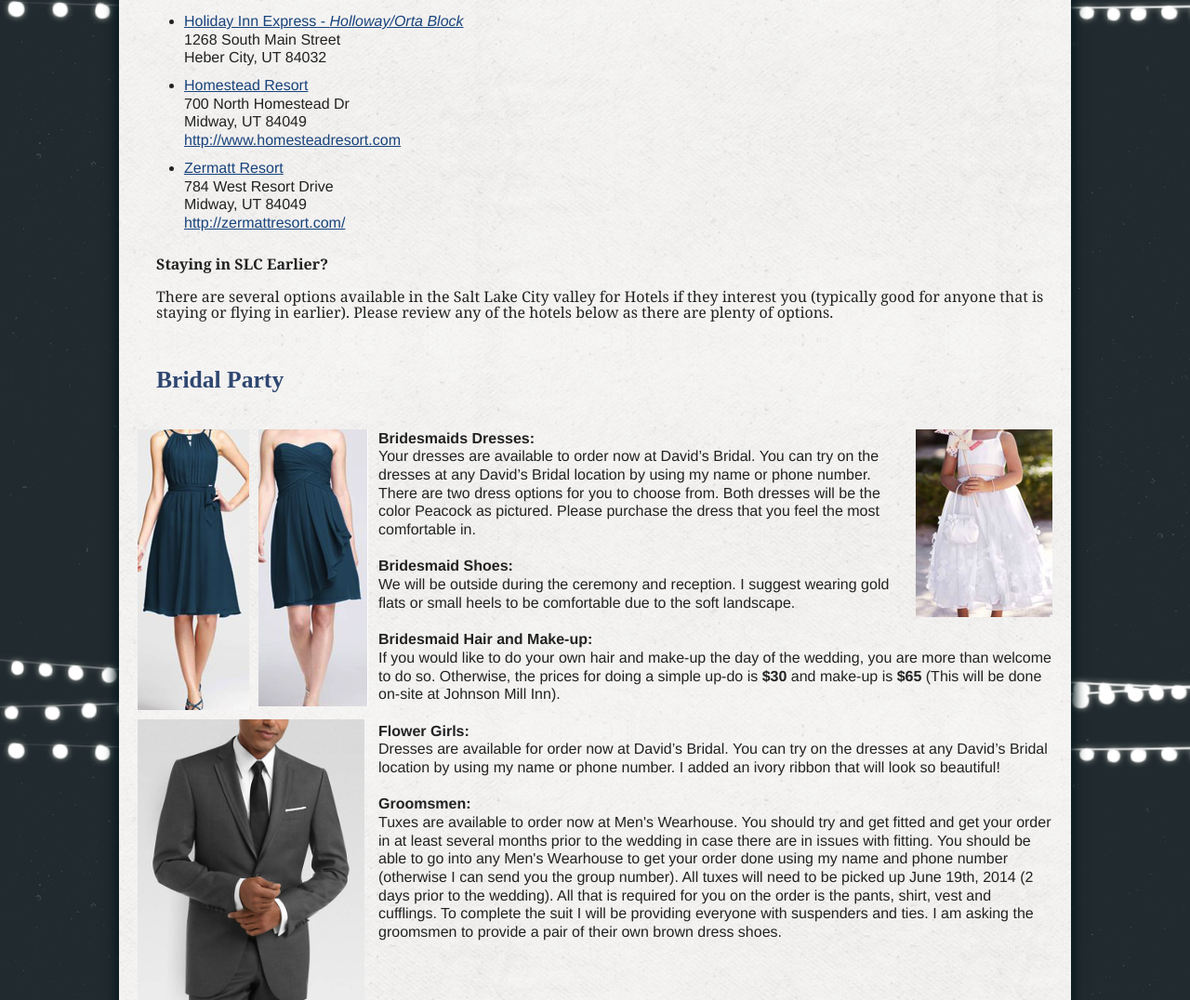
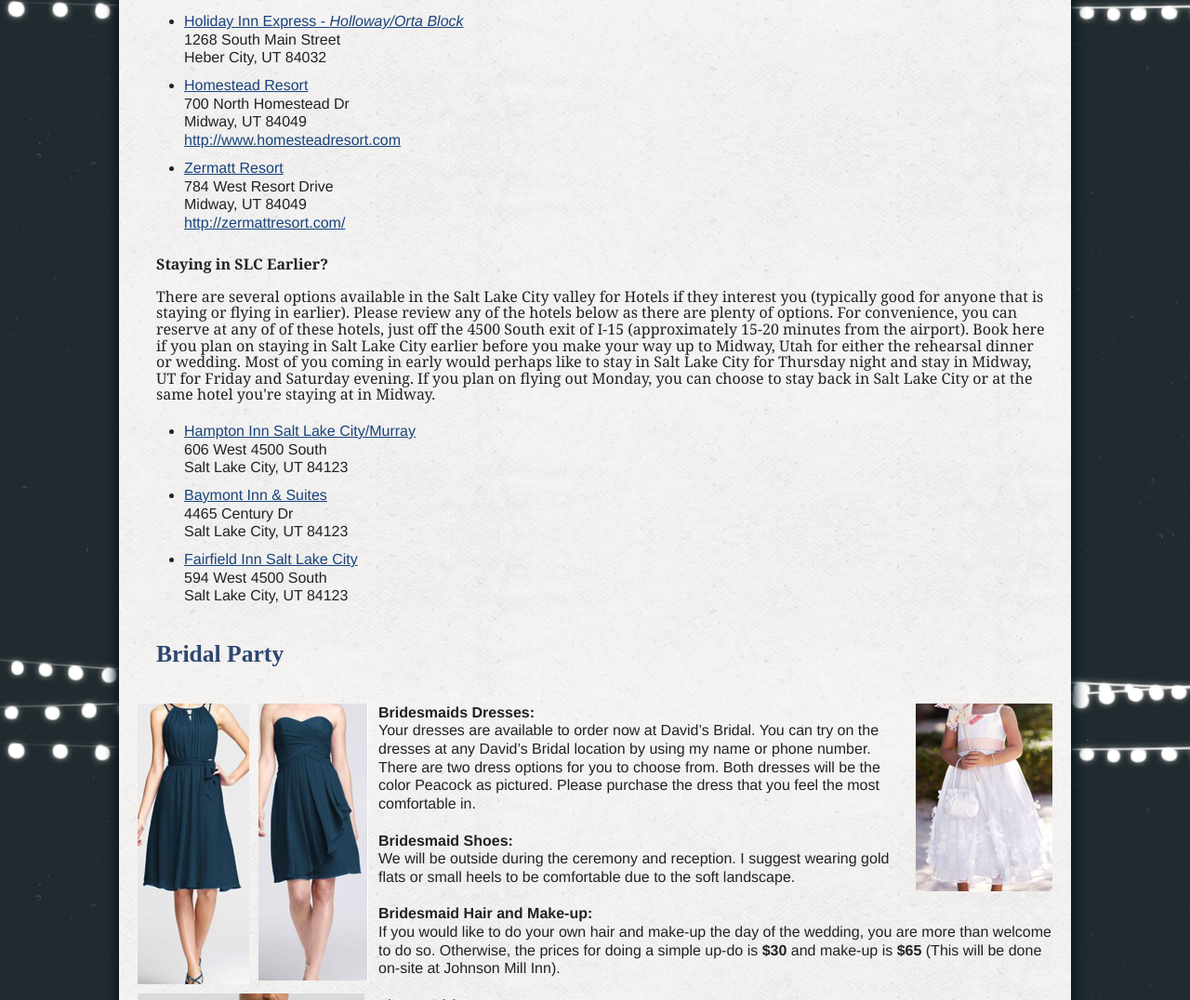
Before and after one commit to nyxtom/wedding, a plain HTML site: page index.html in a window 1280 px wide. Shown: the part 2574-3650 px from the top of the page at 93% size. Drawn offline with nearby package versions, Linux system fonts and the light colour scheme.

Commit message:
Adding hotels in salt lake city options

```diff
--- a/index.html
+++ b/index.html
@@ -161,7 +161,28 @@
                 </p>
                 <p class="content"><strong>Staying in SLC Earlier?</strong>
                     <br/><br/>There are several options available in the Salt Lake City valley for Hotels if they interest you (typically good
-                    for anyone that is staying or flying in earlier). Please review any of the hotels below as there are plenty of options.
+                    for anyone that is staying or flying in earlier). Please review any of the hotels below as there are plenty of options. For convenience,
+                    you can reserve at any of of these hotels, just off the 4500 South exit of I-15 (approximately 15-20 minutes from the airport). Book here
+                    if you plan on staying in Salt Lake City earlier before you make your way up to Midway, Utah for either the rehearsal dinner or wedding.
+                    Most of you coming in early would perhaps like to stay in Salt Lake City for Thursday night and stay in Midway, UT for Friday and Saturday evening.
+                    If you plan on flying out Monday, you can choose to stay back in Salt Lake City or at the same hotel you're staying at in Midway.
+                    <ul class="help-list">
+                        <li>
+                            <a href="http://hamptoninn3.hilton.com/en/hotels/utah/hampton-inn-salt-lake-city-murray-SLCMYHX/index.html" class="help-link" target="_blank">Hampton Inn Salt Lake City/Murray</a><br/>
+                            606 West 4500 South<br/>
+                            Salt Lake City, UT 84123<br/>
+                        </li>
+                        <li>
+                            <a href="http://www.baymontinns.com/hotels/utah/murray/baymont-inn-and-suites-murray-salt-lake-city/hotel-overview?cid=local" class="help-link" target="_blank">Baymont Inn &amp; Suites</a><br/>
+                            4465 Century Dr<br/>
+                            Salt Lake City, UT 84123<br/>
+                        </li>
+                        <li>
+                            <a href="http://www.marriott.com/hotels/travel/slcfi-fairfield-inn-salt-lake-city-south/" class="help-link" target="_blank">Fairfield Inn Salt Lake City</a><br/>
+                            594 West 4500 South<br/>
+                            Salt Lake City, UT 84123<br/>
+                        </li>
+                    </ul>
                 </p>
             </div>
             <!-- /guests -->
```
